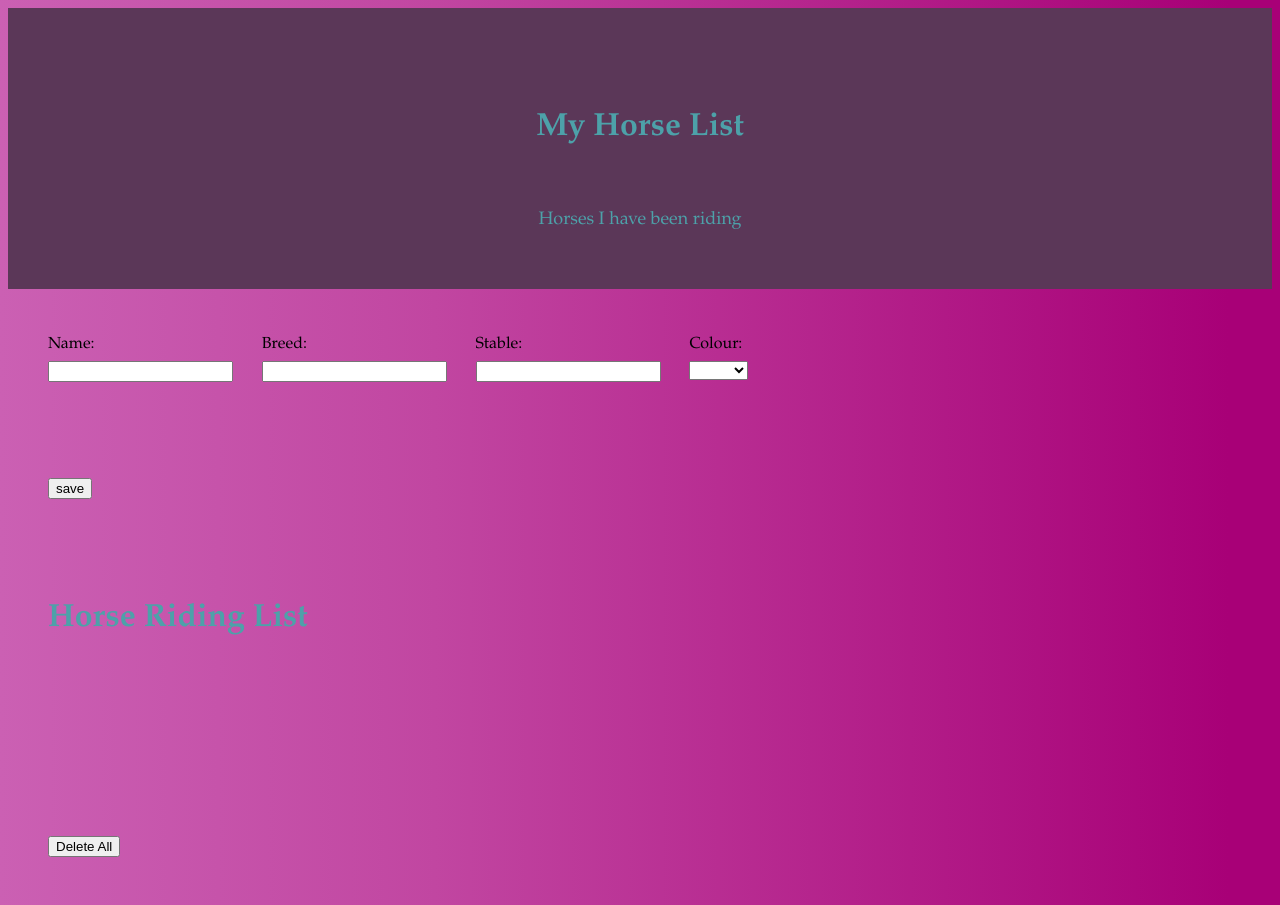
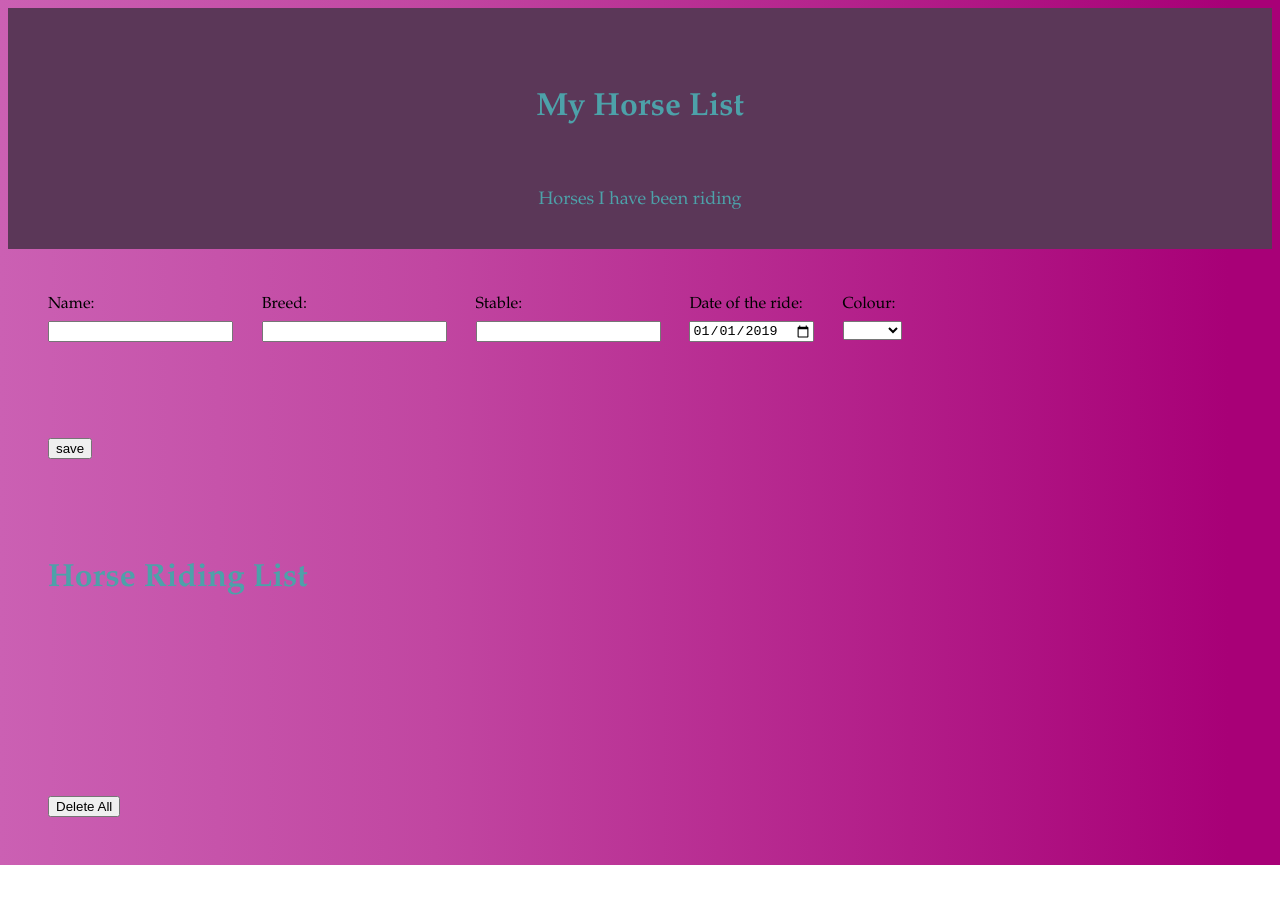
Before and after one commit to katharina01099/hw-javascript-w6, a plain HTML site: page index.html in a window 1280 px wide. Shown: the top 905 px of the page. After the commit the page ends 865 px from the top, so only its background shows below. Drawn offline with Linux system fonts and the light colour scheme.

Commit message:
date added to the form

```diff
--- a/css/main.css
+++ b/css/main.css
@@ -4,13 +4,12 @@ header {
 
 body {
   font-family: Palatino;
-/*  background-color: #D7E8BA; */
   background-image: -webkit-linear-gradient(left, #cb60b3 0%,#c146a1 34%,#a80077 96%);
 }
 
 
 .header {
-  padding: 40px;
+  padding: 20px;
   text-align: center;
   background: #5B3758;
   color: black;
--- a/index.html
+++ b/index.html
@@ -28,6 +28,11 @@
           <input type="text" id="stable" required/>
         </div>
 
+        <div class="form-item">
+          <label for="date" class="primary">Date of the ride</label>
+          <input id="date" type="date" value="2019-01-01">
+        </div>
+
 
         <div class="form-item">
           <label for="colour" class="primary">Colour</label>
@@ -38,6 +43,8 @@
             <option value="black">black</option>
           </select>
         </div>
+
+
       </div>
       <div class="Button">
           <input type="submit" value="save"/>
--- a/js/app.js
+++ b/js/app.js
@@ -36,6 +36,10 @@ const createReadingListItem = function (form) {
   colour.textContent = form.colour.value;
   horseRidingListItem.appendChild(colour);
 
+  const date = document.createElement('p');
+  date.textContent = form.date.value;
+  horseRidingListItem.appendChild(date);
+
   return horseRidingListItem;
 }
 
```
